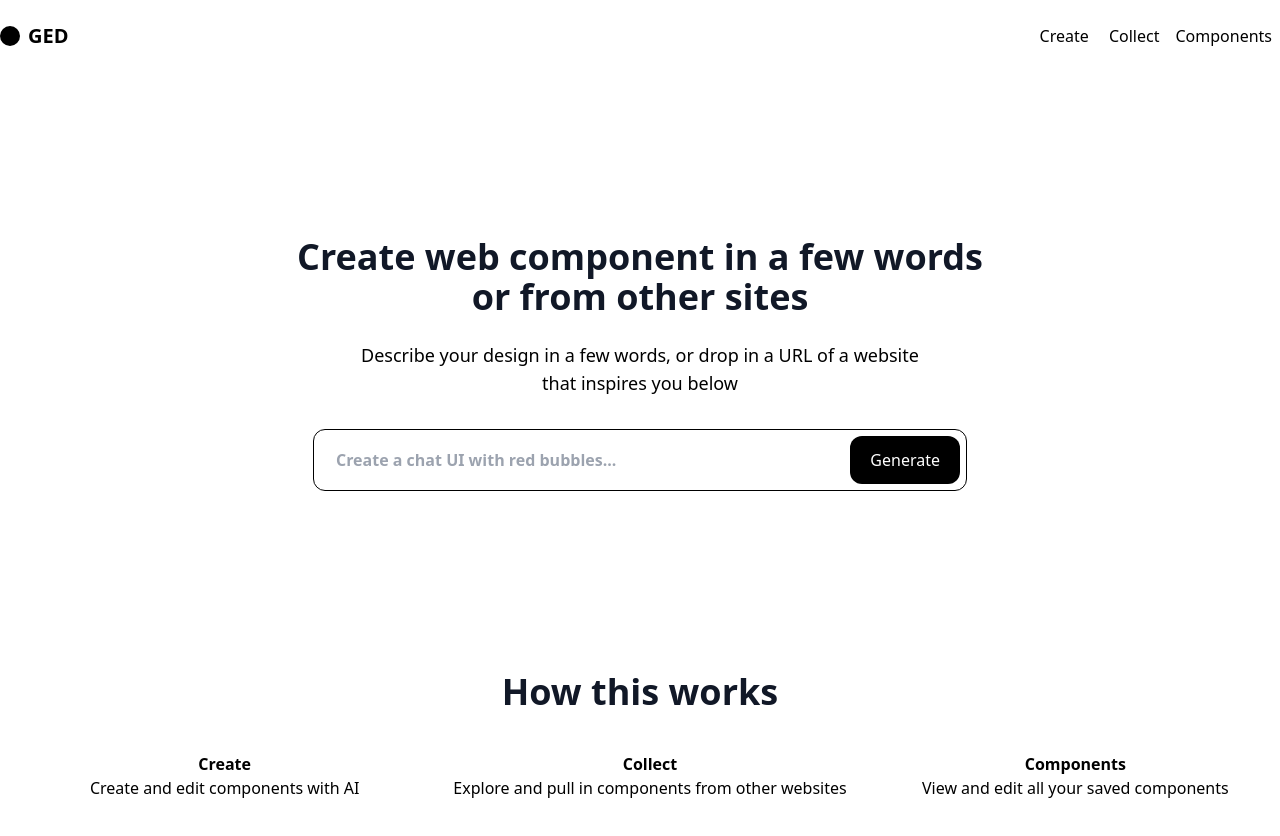
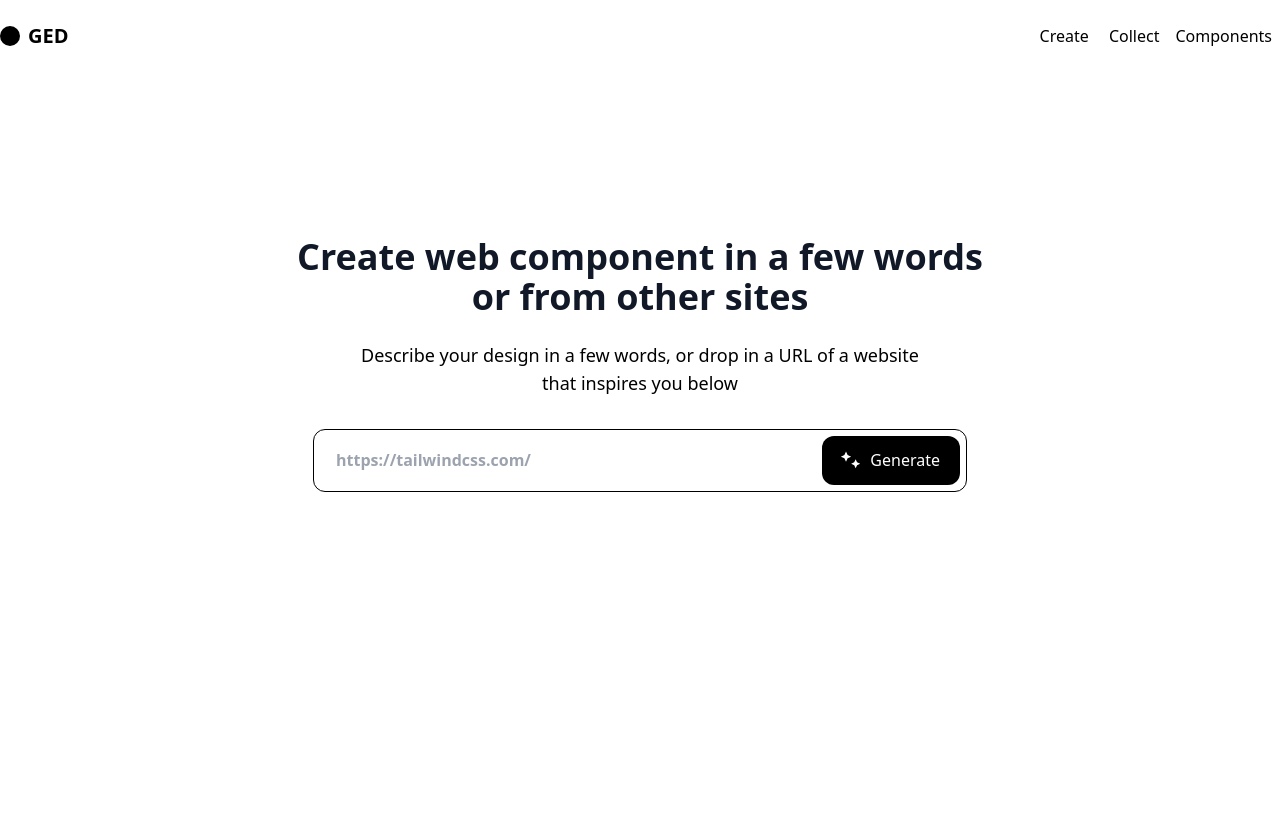
Before and after one commit to Kitenite/pendor.ai, a SvelteKit app in the folder client/: page / in a window 1280 px wide. Shown: the top 836 px of the page. Built offline with nearby package versions, Linux system fonts and the light colour scheme.

Commit message:
Improved input home page

```diff
--- /dev/null
+++ b/client/src/components/AnimatedPlaceholder.svelte
@@ -0,0 +1,31 @@
+<script>
+	import { onMount } from 'svelte';
+	import { slide } from 'svelte/transition';
+
+	let placeholders = [
+		'A chat UI with blue text bubbles...',
+		'https://tailwindcss.com/',
+		'Rounded corner input with pink shadow...',
+		'https://stackoverflow.com/'
+	];
+
+	let currentPlaceholderIndex = 0;
+	let currentPlaceholder = placeholders[currentPlaceholderIndex];
+
+	onMount(() => {
+		const interval = setInterval(() => {
+			currentPlaceholderIndex = (currentPlaceholderIndex + 1) % placeholders.length;
+			currentPlaceholder = placeholders[currentPlaceholderIndex];
+		}, 3000); // Change every 3 seconds
+
+		return () => clearInterval(interval); // Cleanup on component destroy
+	});
+</script>
+
+<input
+	transition:slide
+	name="query"
+	type="text"
+	class="w-full py-2 px-4 outline-none font-semibold"
+	placeholder={currentPlaceholder}
+/>
--- /dev/null
+++ b/client/src/components/CameraButton.svelte
@@ -0,0 +1,8 @@
+<button class="bg-gray-100 rounded-full w-16 h-16 items-center justify-center flex">
+	<svg width="28" height="25" viewBox="0 0 28 25" fill="none" xmlns="http://www.w3.org/2000/svg">
+		<path
+			d="M13.9999 20.0577C15.6826 20.0577 17.1129 19.4688 18.2907 18.2909C19.4686 17.113 20.0576 15.6827 20.0576 14C20.0576 12.3173 19.4686 10.887 18.2907 9.70914C17.1129 8.53125 15.6826 7.94231 13.9999 7.94231C12.3172 7.94231 10.8869 8.53125 9.709 9.70914C8.53112 10.887 7.94218 12.3173 7.94218 14C7.94218 15.6827 8.53112 17.113 9.709 18.2909C10.8869 19.4688 12.3172 20.0577 13.9999 20.0577ZM13.9999 17.3654C13.0576 17.3654 12.2611 17.0401 11.6104 16.3894C10.9598 15.7388 10.6345 14.9423 10.6345 14C10.6345 13.0577 10.9598 12.2612 11.6104 11.6106C12.2611 10.9599 13.0576 10.6346 13.9999 10.6346C14.9422 10.6346 15.7387 10.9599 16.3893 11.6106C17.0399 12.2612 17.3653 13.0577 17.3653 14C17.3653 14.9423 17.0399 15.7388 16.3893 16.3894C15.7387 17.0401 14.9422 17.3654 13.9999 17.3654ZM3.23064 24.7692C2.49025 24.7692 1.85644 24.5056 1.3292 23.9784C0.801952 23.4511 0.53833 22.8173 0.53833 22.0769V5.92308C0.53833 5.18269 0.801952 4.54888 1.3292 4.02164C1.85644 3.49439 2.49025 3.23077 3.23064 3.23077H7.47102L9.96141 0.538464H18.0383L20.5287 3.23077H24.7691C25.5095 3.23077 26.1433 3.49439 26.6705 4.02164C27.1978 4.54888 27.4614 5.18269 27.4614 5.92308V22.0769C27.4614 22.8173 27.1978 23.4511 26.6705 23.9784C26.1433 24.5056 25.5095 24.7692 24.7691 24.7692H3.23064ZM3.23064 22.0769H24.7691V5.92308H19.3172L16.8604 3.23077H11.1393L8.68256 5.92308H3.23064V22.0769Z"
+			fill="#1C1B1F"
+		/>
+	</svg></button
+>
--- a/client/src/components/Chat.svelte
+++ b/client/src/components/Chat.svelte
@@ -22,6 +22,11 @@
 
 	onMount(async () => {
 		handleInputChange();
+
+		// Automatically trigger form submit if input is pre-filled
+		if (simpleInput != '' && $input != '' && html == '' && css == '' && js == '') {
+			triggerFormSubmit();
+		}
 	});
 
 	const { messages, input, handleSubmit, isLoading } = useChat({
@@ -54,6 +59,18 @@
 
 		input.set(processedInput);
 	};
+
+	function triggerFormSubmit() {
+		// Create a synthetic event object
+		const syntheticEvent = {
+			target: document.querySelector('form'), // Assuming there's only one form
+			preventDefault: () => {} // Mock preventDefault method
+			// Add other properties if needed...
+		};
+
+		// Call handleSubmit with the synthetic event
+		handleSubmit(syntheticEvent);
+	}
 </script>
 
 <main>
--- /dev/null
+++ b/client/src/components/GenerateButton.svelte
@@ -0,0 +1,29 @@
+<button class="bg-black hover:bg-gray-700 text-white py-3 pr-5 pl-4 rounded-xl flex flex-row">
+	<svg
+		class="mr-2"
+		width="24"
+		height="25"
+		viewBox="0 0 24 25"
+		fill="none"
+		xmlns="http://www.w3.org/2000/svg"
+	>
+		<mask
+			id="mask0_84_20"
+			style="mask-type:alpha"
+			maskUnits="userSpaceOnUse"
+			x="0"
+			y="0"
+			width="24"
+			height="25"
+		>
+			<rect y="0.5" width="24" height="24" fill="#D9D9D9" />
+		</mask>
+		<g mask="url(#mask0_84_20)">
+			<path
+				d="M17.6514 20.2793L16.2372 17.1935L13.1514 15.7793L16.2372 14.365L17.6514 11.2793L19.0657 14.365L22.1514 15.7793L19.0657 17.1935L17.6514 20.2793ZM8.00858 13.8507L9.61572 10.315L13.1514 8.70783L9.61572 7.10069L8.00858 3.56497L6.40144 7.10069L2.86572 8.70783L6.40144 10.315L8.00858 13.8507Z"
+				fill="white"
+			/>
+		</g>
+	</svg>
+	Generate</button
+>
--- a/client/src/routes/+page.svelte
+++ b/client/src/routes/+page.svelte
@@ -1,9 +1,12 @@
 <script>
 	import { Constants } from '$lib';
+	import AnimatedPlaceholder from '../components/AnimatedPlaceholder.svelte';
+	import GenerateButton from '../components/GenerateButton.svelte';
+	// import CameraButton from '../components/CameraButton.svelte';
 
-	const isValidUrl = (string) => {
+	const isValidUrl = (str = '') => {
 		try {
-			new URL(string);
+			new URL(str);
 		} catch (_) {
 			return false;
 		}
@@ -34,22 +37,20 @@
 			<p class="mt-2 text-lg text-center leading-7 p-4">
 				Describe your design in a few words, or drop in a URL of a website <br /> that inspires you below
 			</p>
-			<form
-				on:submit={submitForm}
-				class="m-4 flex items-center border border-black rounded-xl p-1.5"
-			>
-				<input
-					name="query"
-					type="text"
-					class="w-full py-2 px-4 outline-none font-semibold"
-					placeholder="Create a chat UI with red bubbles..."
-				/>
-				<button class="bg-black hover:bg-gray-700 text-white py-3 px-5 rounded-xl">Generate</button>
-			</form>
+			<div class="flex flex-row items-center">
+				<form
+					on:submit={submitForm}
+					class="flex flex-grow m-4 items-center border border-black rounded-xl p-1.5"
+				>
+					<AnimatedPlaceholder />
+					<GenerateButton />
+				</form>
+				<!-- <CameraButton /> -->
+			</div>
 		</div>
 	</div>
 
-	<h1 class="text-4xl font-extrabold text-center text-gray-900">How this works</h1>
+	<!-- <h1 class="text-4xl font-extrabold text-center text-gray-900">How this works</h1>
 	<ul class="grid grid-cols-3 gap-4 pl-5 pt-10 text-center">
 		<li><strong>Create</strong><br /> Create and edit components with AI</li>
 		<li>
@@ -58,5 +59,5 @@
 		<li>
 			<strong>Components</strong><br /> View and edit all your saved components
 		</li>
-	</ul>
+	</ul> -->
 </main>
```
